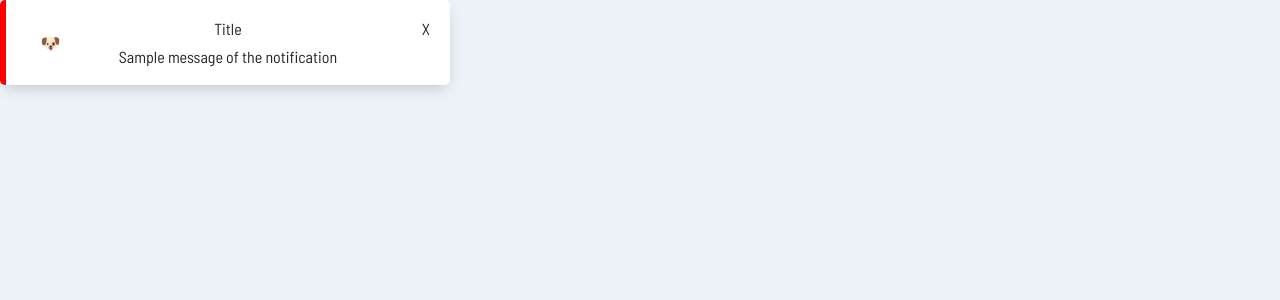
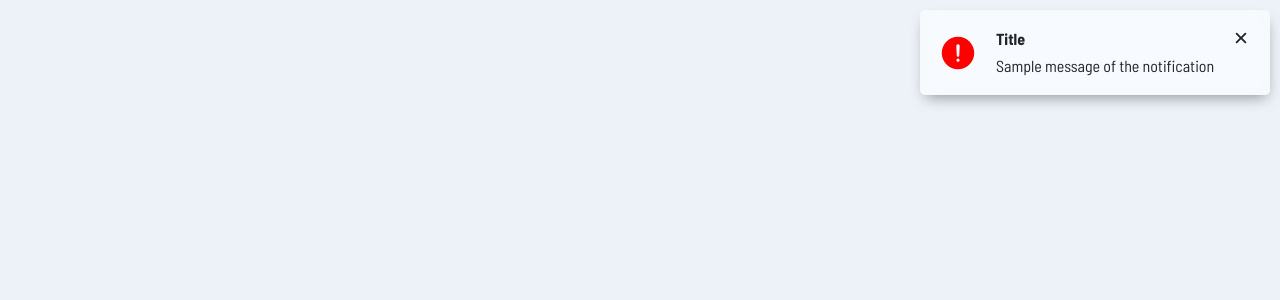
Before and after one commit to kbuczek/react-beginner-projects, a React (Create React App) app: page /notification in a window 1280 px wide. Shown: the top 300 px of the page. Built offline with nearby package versions, Linux system fonts and the light colour scheme.

Commit message:
notifications

```diff
--- a/src/Projects/Notification/Notification.tsx
+++ b/src/Projects/Notification/Notification.tsx
@@ -1,25 +1,38 @@
 import React from "react";
+import {
+  IoInformationCircle,
+  IoCheckmarkCircle,
+  IoAlertCircle,
+  IoCloseCircle,
+  IoClose,
+} from "react-icons/io5";
 import "./notification.css";
 
 interface Notification {
   title: string;
   message: string;
   type: string;
+  dataPosition: string;
 }
 
 const Notification: React.FunctionComponent<Notification> = ({
-  title,
-  message,
-  type = "default",
+  title = "",
+  message = "",
+  type = "info",
+  dataPosition = "top-right",
 }) => {
   return (
-    <div className="notification">
-      <div className="notification-icon">🐶</div>
+    <div className="notification" data-position={dataPosition}>
+      <div className="notification-icon">
+        <IoAlertCircle color="red" size={40} />
+      </div>
       <div className="notification-text">
         <div className="notification-text-title">{title}</div>
         <div className="notification-text-message">{message}</div>
       </div>
-      <div className="notification-close">X</div>
+      <div className="notification-close">
+        <IoClose size={20} />
+      </div>
     </div>
   );
 };
--- a/src/Projects/Notification/notification.css
+++ b/src/Projects/Notification/notification.css
@@ -1,27 +1,69 @@
 .notification {
+  position: fixed;
   display: grid;
-  grid-template-columns: 1fr 3fr 1fr;
-  align-items: center;
-  justify-content: center;
-  max-width: 450px;
+  grid-template-columns: 1fr 4fr;
+  width: 350px;
   min-height: 85px;
   background-color: #fff;
   border-radius: 5px;
-  border-left: 6px solid red;
-  box-shadow: 1px 7px 14px -5px rgba(0, 0, 0, 0.2);
-  position: relative;
+  box-shadow: 1px 7px 14px -5px rgba(0, 0, 0, 0.4);
+  margin: 10px;
+  padding: 10px;
+  background: rgba(255, 255, 255, 0.6);
+  backdrop-filter: saturate(180%) blur(10px);
 }
 
-/* .notification-text > div {
-  justify-content: start !important;
-  align-items: start !important;
-} */
+/* starts with "top-" */
+.notification[data-position^="top-"] {
+  top: 0;
+}
+
+/* ends with "-right" */
+.notification[data-position$="-right"] {
+  right: 0;
+}
+
+.notification[data-position^="bottom-"] {
+  bottom: 0;
+}
+
+.notification[data-position^="left-"] {
+  left: 0;
+}
+
+.notification-icon {
+  margin-right: 10px;
+  align-self: center;
+}
+
+.notification-text {
+  margin-top: 5px;
+}
+
+.notification-text > div {
+  font-size: 1rem;
+  display: flex;
+  justify-content: flex-start;
+  align-items: flex-start;
+}
+
+.notification-text-title {
+  font-weight: 800;
+}
+
+.notification-text-message {
+  padding-right: 14px;
+  text-align: justify;
+  margin-bottom: 5px;
+}
 
 .notification-close {
   padding: 10px;
   position: absolute;
-  top: 5px;
-  right: 10px;
+  display: flex;
+  justify-content: center;
+  top: 8px;
+  right: 9px;
 }
 
 .notification-close:hover {
```
